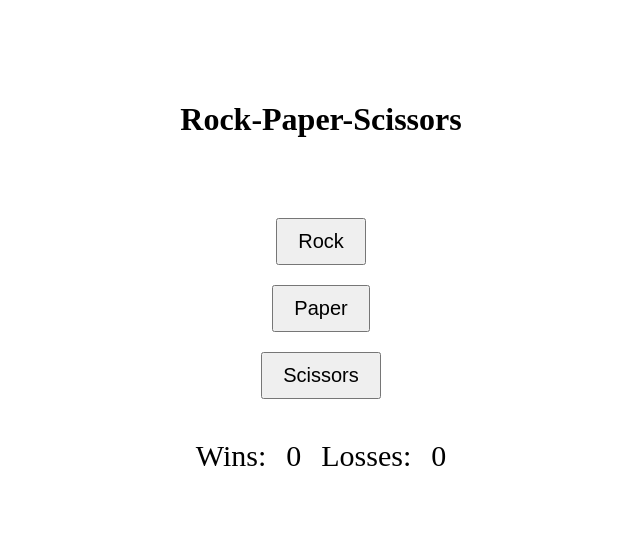
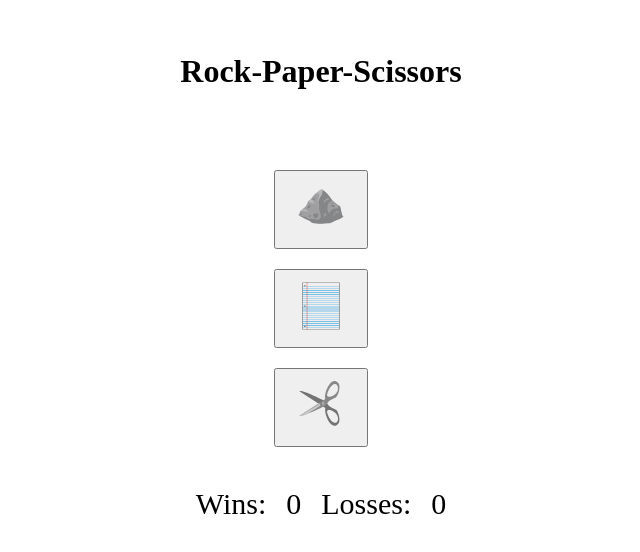
Before and after one commit to cbrcrash/RPS, a plain HTML site: page index.html in a window 1280 px wide. Shown: the part 132-684 px from the top of the page, without its empty margins (319-959 px from the left). Drawn offline with Linux system fonts and the light colour scheme.

Commit message:
update RPS to use SVG images for the buttons

```diff
--- a/index.html
+++ b/index.html
@@ -11,9 +11,16 @@
     <div id="game-container">
       <h1>Rock-Paper-Scissors</h1>
       <h2 id="messagebox"></h2>
-      <button id="rock" onclick="playGame('rock');">Rock</button>
-      <button id="paper" onclick="playGame('paper');">Paper</button>
-      <button id="scissors" onclick="playGame('scissors');">Scissors</button>
+
+      <button id="rock" onclick="playGame('rock');">
+        <img src="rock.svg" alt="Rock">
+      </button>
+      <button id="paper" onclick="playGame('paper');">
+        <img src="paper.svg" alt="Paper">
+      </button>
+      <button id="scissors" onclick="playGame('scissors');">
+        <img src="scissors.svg" alt="Scissors">
+      </button>
       <div id="score-container">
         <span>Wins:</span>
         <span id="wins">0</span>
--- a/style.css
+++ b/style.css
@@ -23,3 +23,7 @@ margin-top: 30px;
 #score-container span {
 margin: 0 10px;
 }
+button img {
+    width: 50px;
+    height: 50px;
+}
```
Also changed, not shown: Scissors.svg (added), paper.svg (added), rock.svg (added).
